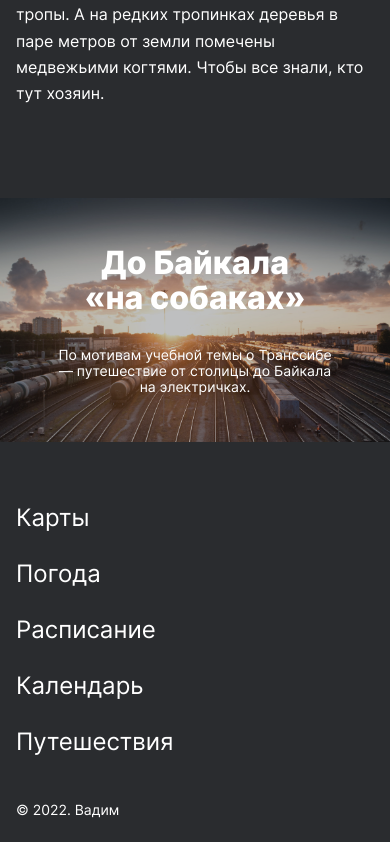
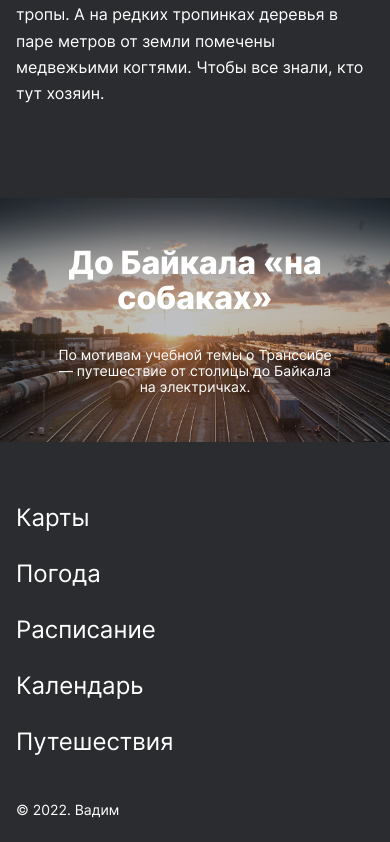
Before and after one commit to cwood576/russian-travel, a plain HTML site: page index.html in a window 390 px wide. Shown: the part 9672-10514 px from the top of the page. Drawn offline with Linux system fonts and the light colour scheme.

Commit message:
Changes to be committed:   modified:   blocks/cover/__subtitle/cover__subtitle.css 	modified:   blocks/cover/__title/cover__title.css 	modified:   index.html

```diff
--- a/blocks/cover/__subtitle/cover__subtitle.css
+++ b/blocks/cover/__subtitle/cover__subtitle.css
@@ -4,12 +4,14 @@
     font-weight: 400;
     z-index: 2;
     text-align: center;
+    max-width: 360px;
 }
 
 @media screen and (max-width: 768px) {
     .cover__subtitle {
         font-size: calc(100vw / 768 * 18);
         line-height: 1.2;
+        max-width: calc(100vw / 768 * 360);
     }
 }
 
@@ -17,5 +19,6 @@
     .cover__subtitle {
         font-size: 14px;
         line-height: 16px;
+        max-width: 288px;
     }
 }
--- a/blocks/cover/__title/cover__title.css
+++ b/blocks/cover/__title/cover__title.css
@@ -5,12 +5,14 @@
     margin-bottom: 32px;
     z-index: 2;
     text-align: center;
+    max-width: 560px;
 }
 
 @media screen and (max-width: 768px) {
     .cover__title {
         font-size: calc(100vw / 768 * 72);
         line-height: 1.06;
+        max-width: calc(100vw / 768 * 560);
     }
 }
 
@@ -18,5 +20,6 @@
     .cover__title {
         font-size: 32px;
         line-height: 35px;
+        max-width: 288px;
     }
 }
--- a/index.html
+++ b/index.html
@@ -148,8 +148,8 @@
 
         <section class="cover">
             <div class="cover__background">
-                <h2 class="cover__title">До Байкала<br>«на собаках»</h2>
-                <p class="cover__subtitle">По мотивам учебной темы о Транссибе<br> — путешествие от столицы до Байкала<br> на электричках.</p>
+                <h2 class="cover__title">До Байкала «на собаках»</h2>
+                <p class="cover__subtitle">По мотивам учебной темы о Транссибе — путешествие от столицы до Байкала на электричках.</p>
             </div>
 
 
```
